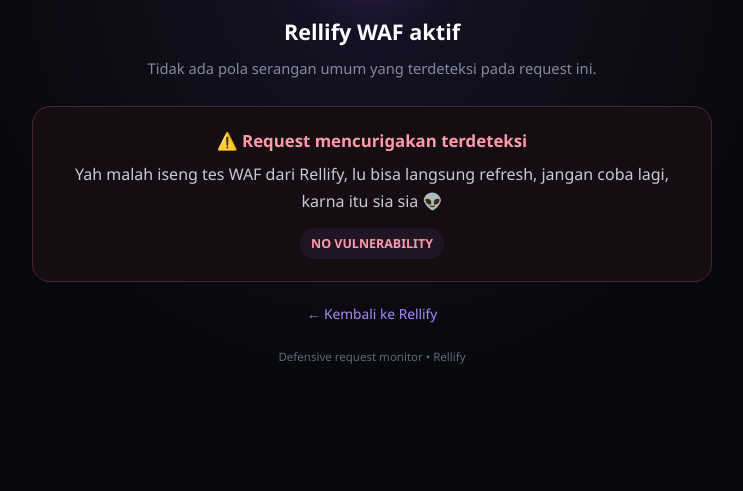
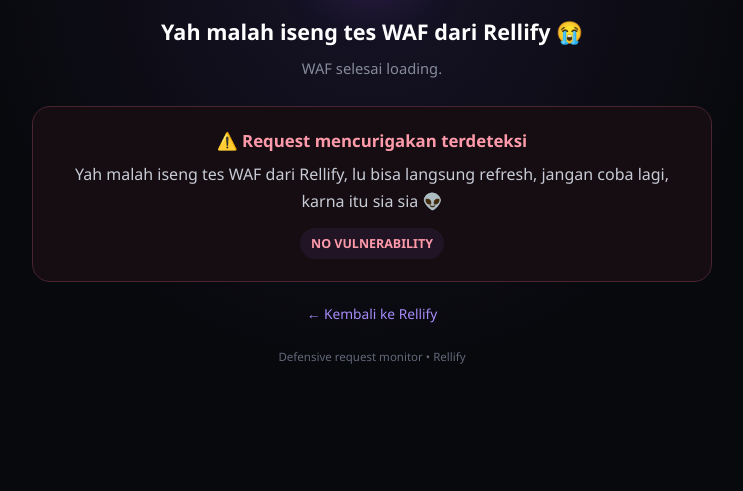
Before and after one commit to Fairellxd/downloader, a plain HTML site: page waf.html in a window 1280 px wide. Shown: the part 309-800 px from the top of the page, without its empty margins (268-1011 px from the left). Drawn offline with Linux system fonts and the light colour scheme.

Commit message:
Refine Rellify WAF loading and warning message

```diff
--- a/waf.html
+++ b/waf.html
@@ -14,8 +14,8 @@
   <div class="logo">Rellify</div>
   <div class="shield"><span>🛡️</span></div>
   <div class="spinner" id="spinner"></div>
-  <h1 id="title">Rellify WAF sedang memeriksa request...</h1>
-  <p class="status" id="status">Menganalisis pola request dan memeriksa indikator serangan umum.</p>
+  <h1 id="title">Yh, WAF-nya cuma loading...</h1>
+  <p class="status" id="status">Tunggu bentar, Rellify lagi ngecek request.</p>
   <div class="notice" id="notice">
     <h2 id="detected">⚠️ Request mencurigakan terdeteksi</h2>
     <p>Yah malah iseng tes WAF dari Rellify, lu bisa langsung refresh, jangan coba lagi, karna itu sia sia 👽</p>
@@ -37,14 +37,9 @@ const rules=[
 const hit=forced||rules.find(r=>r.re.test(sample))?.name;
 setTimeout(()=>{
   document.getElementById('spinner').style.display='none';
-  if(hit){
-    document.getElementById('title').textContent='Request diblokir oleh Rellify WAF';
-    document.getElementById('status').textContent='Pola request yang tidak aman terdeteksi.';
-    document.getElementById('detected').textContent='⚠️ Terdeteksi: '+hit;
-  }else{
-    document.getElementById('title').textContent='Rellify WAF aktif';
-    document.getElementById('status').textContent='Tidak ada pola serangan umum yang terdeteksi pada request ini.';
-  }
+  document.getElementById('title').textContent='Yah malah iseng tes WAF dari Rellify 😭';
+  document.getElementById('status').textContent=hit?'Pola request yang tidak aman terdeteksi.':'WAF selesai loading.';
+  if(hit)document.getElementById('detected').textContent='⚠️ Terdeteksi: '+hit;
   document.getElementById('notice').classList.add('show');
 },1600);
 </script>
```
